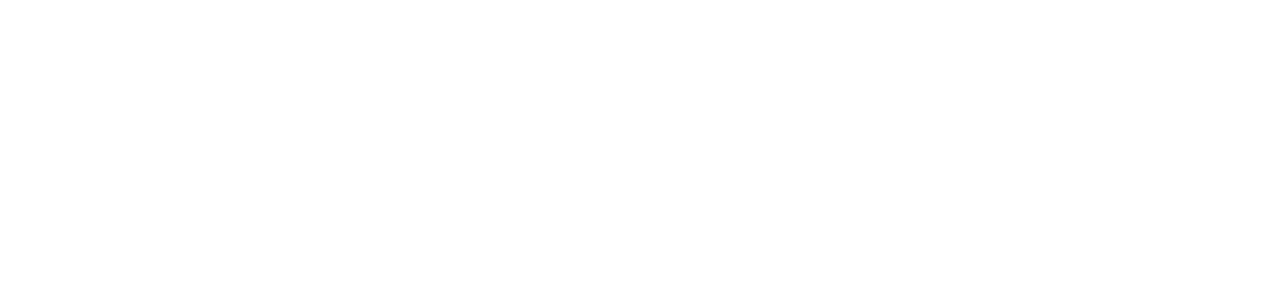
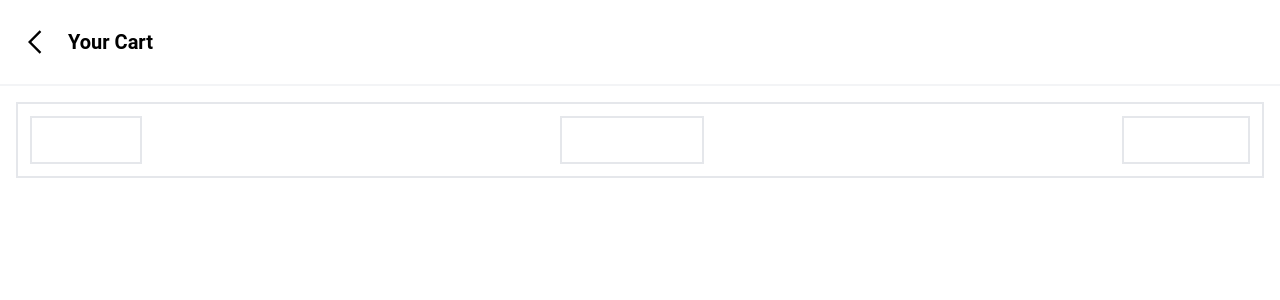
Before and after one commit to Ushie01/E-commerce-Frontend, a React (Create React App) app: page /Cart in a window 1280 px wide. Before the commit this address had no page. Shown: the top 300 px of the page. Built offline with nearby package versions, Linux system fonts and the light colour scheme.

Commit message:
Initializing Cart.js

```diff
--- a/src/App.js
+++ b/src/App.js
@@ -12,6 +12,7 @@
 import Filter from './components/pages/Explore/Filter';
 import SignIn from './components/pages/Auth/SignIn';
 import SignUp from './components/pages/Auth/SignUp';
+import Cart from './components/pages/Cart/Cart';
 
 
 const App = () => {
@@ -31,6 +32,7 @@
           <Route path='Filter' element={<Filter />} />
           <Route path='SignIn' element={<SignIn />}/>
           <Route path='SignUp' element={<SignUp/>}/>
+          <Route path='Cart' element={<Cart />}/>
       </Routes>
     </BrowserRouter>
   )
--- /dev/null
+++ b/src/components/pages/Cart/Cart.js
@@ -0,0 +1,18 @@
+import Navbar2 from "../../componentsItem/Navbar2";
+import arrow from "./../../../assets/arrow.svg";
+
+
+const Cart = () => {
+    return (
+      <>
+        <Navbar2 text="Your Cart" image={arrow} />
+        <div className="flex flex-row items-center justify-between m-4 p-3 border-gray-200 border-2">
+          <div className="w-28 h-12 border-gray-200 border-2"></div>
+          <div className="w-36 h-12 border-gray-200 border-2"></div>
+          <div className="w-32 h-12 border-gray-200 border-2"></div>
+        </div>
+      </>
+    );
+}
+
+export default Cart;
```
